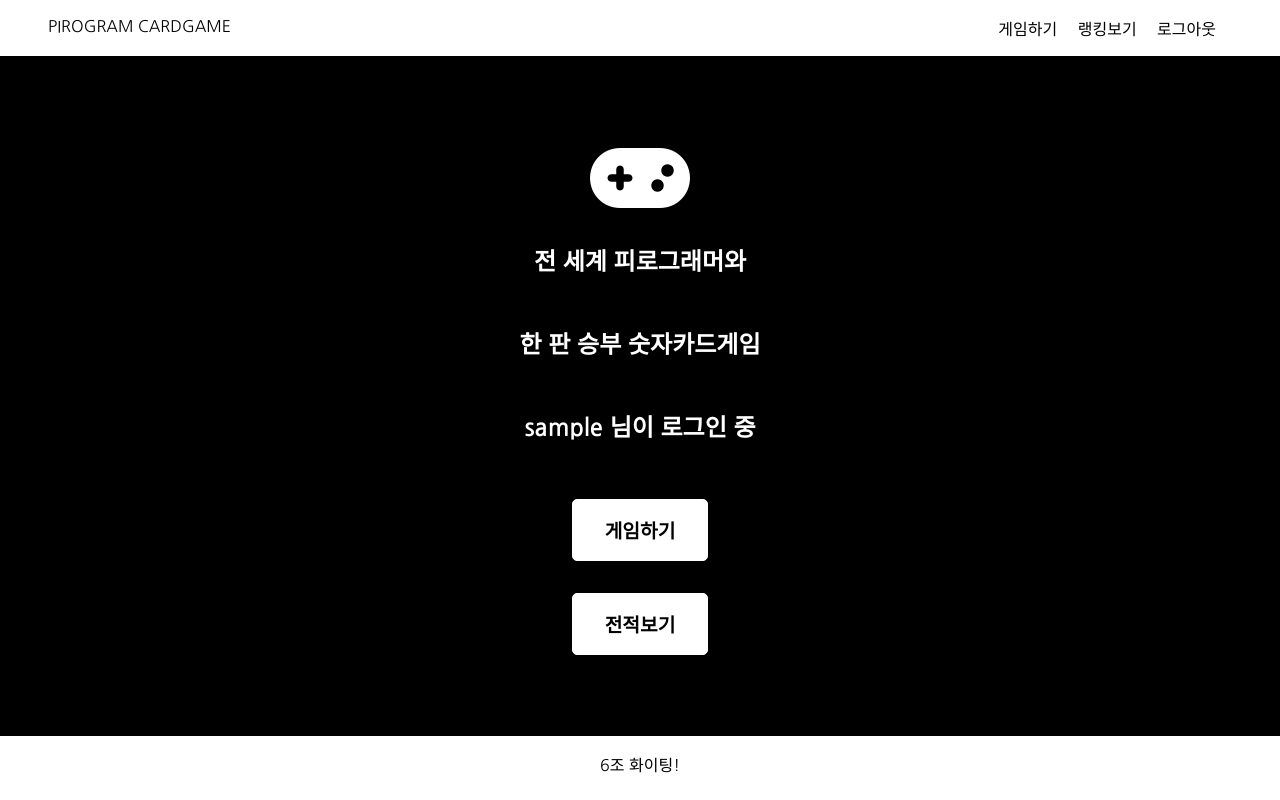
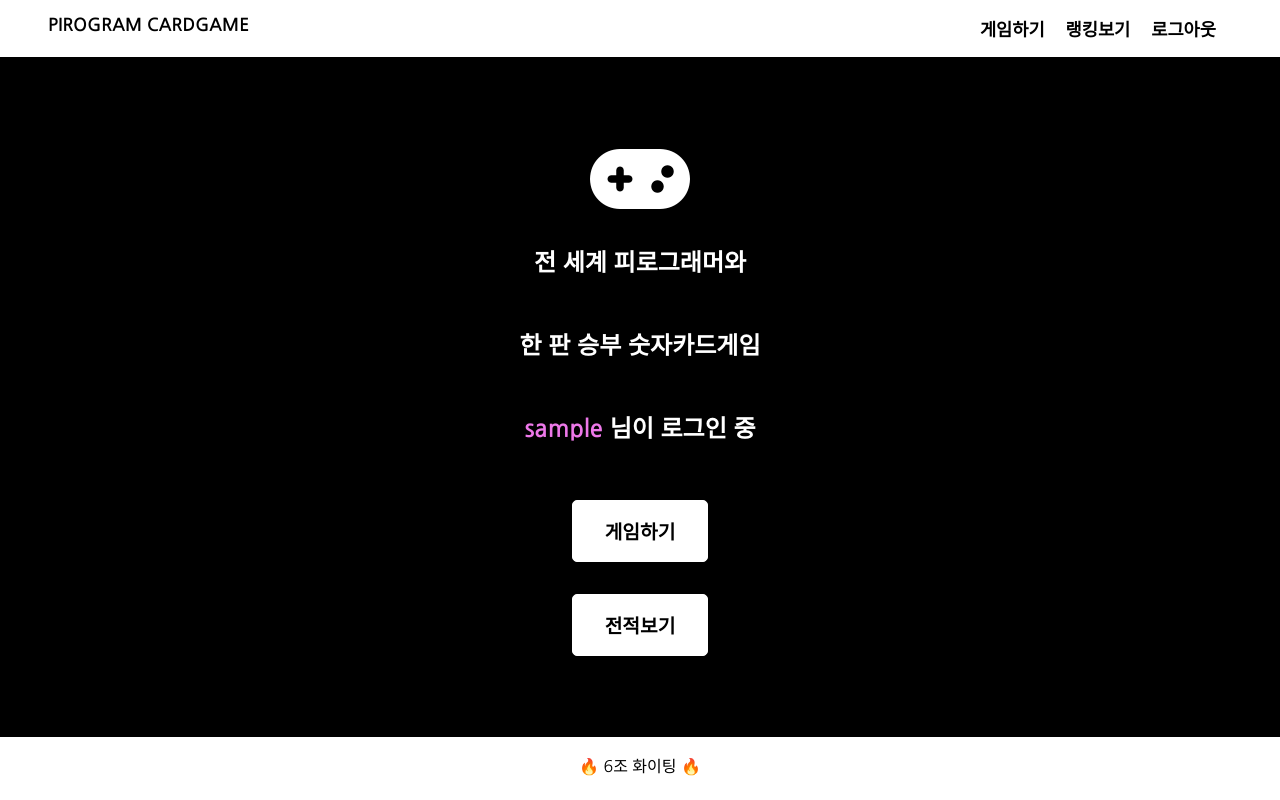
Before and after one commit to Pirogramming-18/Piro18_CardGame_06, a Django app: page / in a window 1280 px wide. Run offline with Django 4.2, Linux system fonts and the light colour scheme; the visitor is signed in with stand-in values (Sample User, id 1); some libraries are stand-ins or nearby versions.

Commit message:
feat: mainpage final

```diff
--- a/server/apps/games/templates/main.html
+++ b/server/apps/games/templates/main.html
@@ -10,11 +10,13 @@
   </head>
   <body>
     <nav class="navbar">
-      <div>PIROGRAM CARDGAME</div>
+      <div>
+        <a href="{% url 'games:main' %}" class="main-logo">PIROGRAM CARDGAME</a>
+      </div>
       <div class="nav-btn">
         {% if user.is_authenticated %}
         <a href="{% url 'games:gamestart' %}">게임하기</a>
-        <a href="">랭킹보기</a>
+        <a href="{% url 'games:gameranking' %}">랭킹보기</a>
         <a href="{% url 'games:logout' %}">로그아웃</a>
         {% else %}
         <a href="{% url 'games:login' %}">로그인</a>
@@ -26,15 +28,15 @@
       <p>전 세계 피로그래머와</p>
       <p>한 판 승부 숫자카드게임</p>
       {% if user.is_authenticated %}
-      <p>{{ user.username }} 님이 로그인 중</p>
+      <p><span class="user">{{ user.username }}</span> 님이 로그인 중</p>
       <a href="{% url 'games:gamestart' %}">게임하기</a>
-      <a>전적보기</a>
+      <a href="{% url 'games:gamelist'%}">전적보기</a>
       {% else %}
       <a href="{% url 'games:login' %}">게임하기</a>
       {% endif %}
     </main>
     <footer class="footer">
-      <div>6조 화이팅!</div>
+      <div>🔥 6조 화이팅 🔥</div>
     </footer>
     <script
       src="https://kit.fontawesome.com/6fbcf91afd.js"
--- a/server/apps/games/views.py
+++ b/server/apps/games/views.py
@@ -34,7 +34,7 @@ def logout(request):
     auth.logout(request)
     return redirect('/')
 
-def game_start(request:HttpRequest, pk,*args, **kwargs):
+def game_start(request:HttpRequest,*args, **kwargs):
     a = list(range(0,11))
     cardnum = random.sample(a,5)
     users = User.objects.all()
--- a/server/static/css/main.css
+++ b/server/static/css/main.css
@@ -22,3 +22,7 @@
   text-decoration: none;
   color: inherit;
 }
+
+.user {
+  color: rgb(237, 120, 233);
+}
--- a/server/static/css/reset.css
+++ b/server/static/css/reset.css
@@ -2,11 +2,18 @@
   display: flex;
   justify-content: space-between;
   background-color: white;
+  font-size: 1.1rem;
+  font-weight: 600;
 }
 
 body {
   padding: 0;
   margin: 0;
+}
+
+.main-logo {
+  color: inherit;
+  text-decoration: none;
 }
 
 .navbar div {
```
Also changed, not shown: server/apps/games/templates/gamecounter.html (renamed from server/apps/games/templates/games/gamecounter.html).
